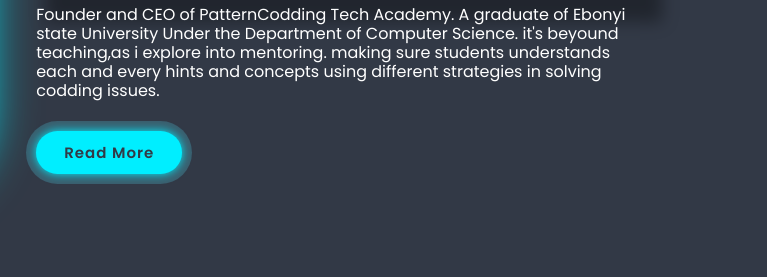
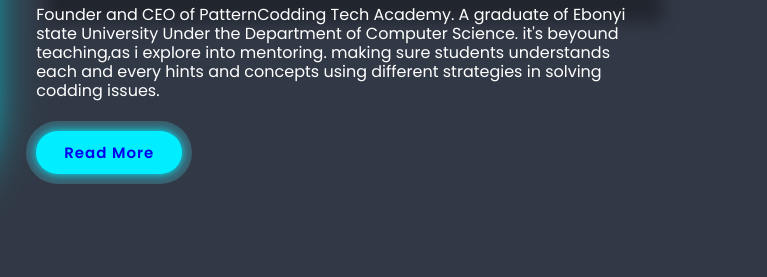
Before and after one commit to patterncodding55/Main-Portfolio, a plain HTML site: page index.html in a window 1280 px wide. Shown: the part 1323-1600 px from the top of the page, 513-1280 px from the left. Drawn offline with nearby package versions, Linux system fonts and the light colour scheme.

Commit message:
Update index.html

```diff
--- a/index.html
+++ b/index.html
@@ -73,7 +73,7 @@
            it's beyound teaching,as i explore into mentoring. making sure students understands
            each and every hints and concepts using different strategies in solving codding issues.
         </p>
-            <button class="btn read-more"><a href="https://patterncodding55.github.io/Projects/about.html"></a>Read More</button>
+        <button class="btn read-more"><a href="https://patterncodding55.github.io/Projects/about.html">Read More</a></button>
         </div>
 
     </section>
```
